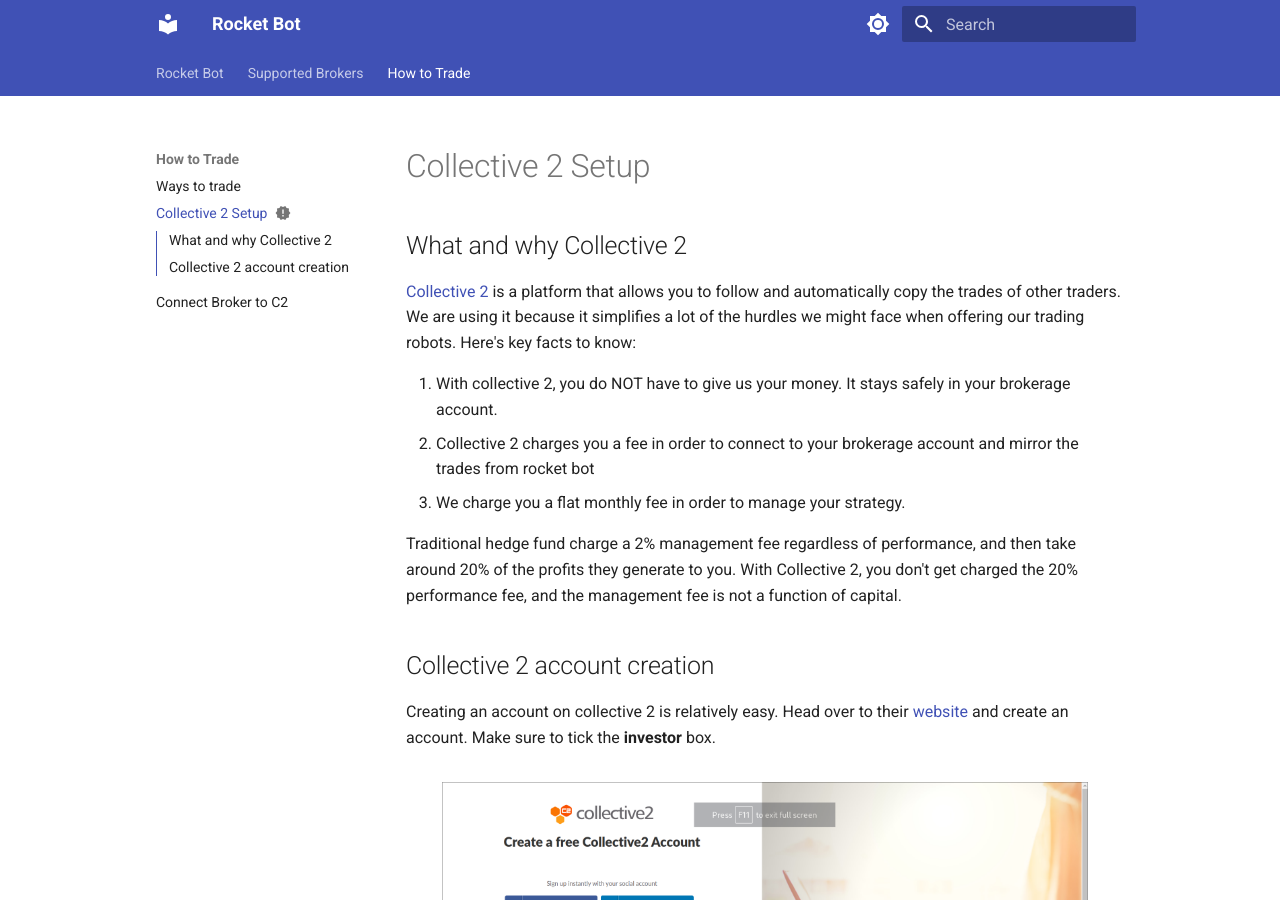
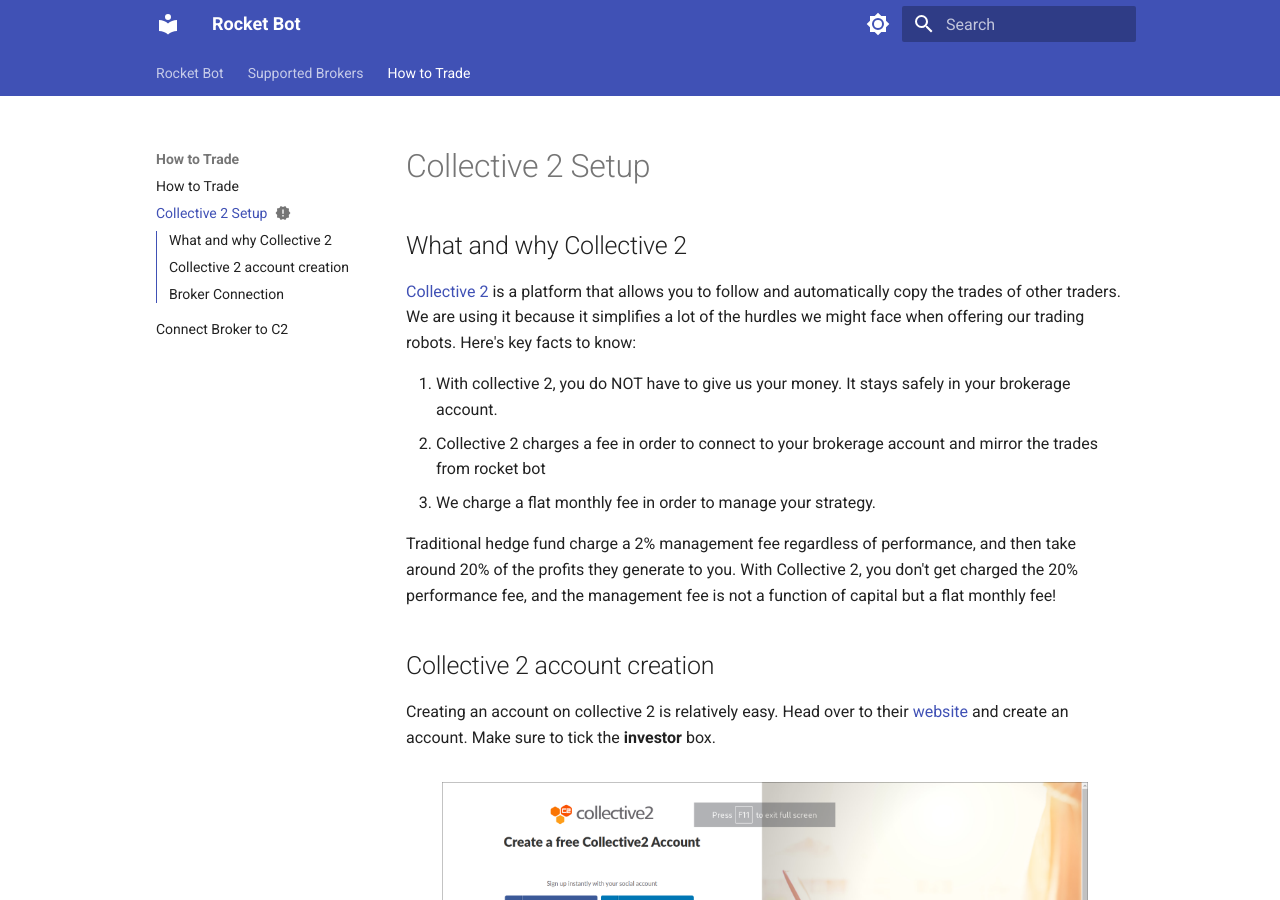
Before and after one commit to Rocket-Bot-AI/helpcenter, an MkDocs documentation site: the page built from docs/howto/collective2_setup.md, in a window 1280 px wide and 900 px high. Built offline with MkDocs 1.6.1 and Material for MkDocs 9.7.7, drawn with Linux system fonts in a browser that asks for light colours; some of the changed text lies outside the part shown.

Commit message:
feat: updates and fixes for latest information

```diff
--- a/docs/howto/collective2_setup.md
+++ b/docs/howto/collective2_setup.md
@@ -10,11 +10,11 @@
 Here's key facts to know:
 
 1. With collective 2, you do NOT have to give us your money. It stays safely in your brokerage account.
-2. Collective 2 charges you a fee in order to connect to your brokerage account and mirror the trades from rocket bot
-3. We charge you a flat monthly fee in order to manage your strategy.
+2. Collective 2 charges a fee in order to connect to your brokerage account and mirror the trades from rocket bot
+3. We charge a flat monthly fee in order to manage your strategy.
 
 Traditional hedge fund charge a 2% management fee regardless of performance, and then take around 20% of the profits they generate to you.
-With Collective 2, you don't get charged the 20% performance fee, and the management fee is not a function of capital.
+With Collective 2, you don't get charged the 20% performance fee, and the management fee is not a function of capital but a flat monthly fee!
 
 ## Collective 2 account creation
 
@@ -39,3 +39,8 @@
   ![Image title](Pictures/c2/phone_verification.png){ width="90%" }
   <figcaption>Phone Verification</figcaption>
 </figure>
+
+## Broker Connection
+
+Once you have created your account and succesfully verified it, it is time to connect it to your broker.
+Head over [here](/howto/collective2_connect) for instructions.
--- a/docs/howto/index.md
+++ b/docs/howto/index.md
@@ -1,7 +1,6 @@
-# Ways to trade
+# How to Trade
 
-In order to start trading using Rocket Bot, you need to follow 2 steps:
-
+In order to start trading using Rocket Bot, you need to follow 3 steps:
 
 1. [Create a brokerage account](/brokers/)
 2. [Create a Collective 2 account](/howto/collective2_setup)
```
Also changed, not shown: docs/howto/collective2_connect.md (+2 -3 lines), docs/howto/rocket_bot_subscribe.md (added, +21 -0 lines), docs/Pictures/c2/rocket-bot-starter.png (added), docs/Pictures/c2/setup-0.png, docs/Pictures/c2/setup-2.png, docs/brokers/ibkr_setup.md (line endings or trailing spaces).
